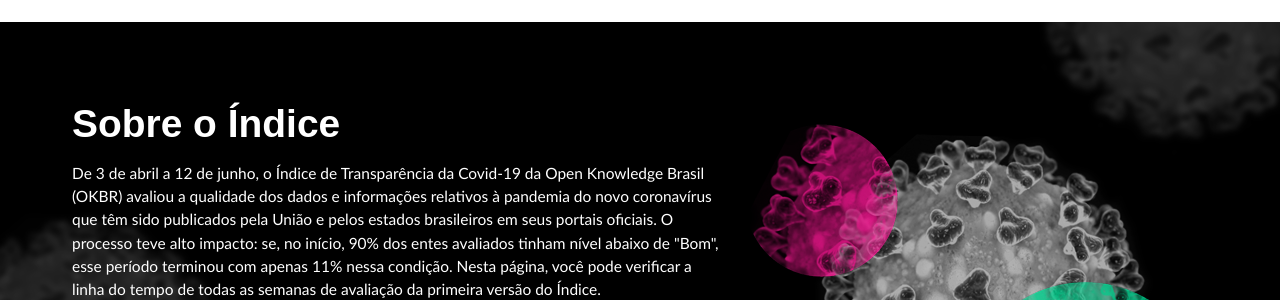
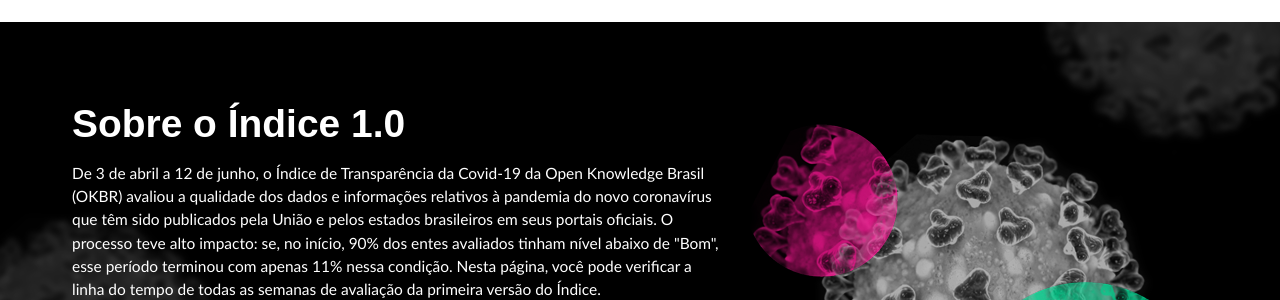
Before and after one commit to okfn-brasil/transparenciacovid19, a Jekyll site: the page built from v1/index.html, in a window 1280 px wide and 900 px high, scrolled down 2014 px. Shown: the part 158-458 px from the top of the window. Built offline with Jekyll 4.4.1, drawn with Linux system fonts in a browser that asks for light colours; some web fonts are replaced.

Commit message:
Alter indice v2 to use current navbar

```diff
--- a/v1/index.html
+++ b/v1/index.html
@@ -1,3 +1,5 @@
+---
+---
 <!DOCTYPE html>
 <html lang="pt_br">
 <head>
@@ -20,42 +22,7 @@
     <link rel="stylesheet" href="./build/style.css">
 </head>
 <body>
-    <header class="top-bar">
-        <nav class="container-fluid wrap">
-            <input type="checkbox" class="btn-menu">
-            <ul>
-                <img class="anm" data-speed-x="-0.5" data-speed-y="1" data-speed-scale="1" data-speed-rotate="1" src="./assets/images/corona-magenta.png">
-                <img class="anm" data-speed-x="2" data-speed-y="-1" data-speed-scale="1" data-speed-rotate="1" src="./assets/images/corona-verde.png">
-                <li><a href="../">Inicio</a></li>
-                <li><a href="../boletins.html">Boletins</a></li>
-                <li><a href="../midia.html">Na mídia</a></li>
-                <li><a href="../metodologia.html">Metodologia</a></li>
-                <li>
-                    <input type="checkbox" name="dropdown" id="dropdown-bases">
-                    <label for="dropdown-bases">Bases de dados</label>
-                    <ul>
-                        <li><a href="https://docs.google.com/spreadsheets/d/1Ol_cMNdOA90hndREuGjkKler1xbmsLksWQAuZmJpBJE/edit?usp=sharing" target="_blank" >Estados</a></li>
-                        <li><a href="https://docs.google.com/spreadsheets/d/1nX-jt-dgQ1Q5Ke9zXr-dQxC9lAxQy0Zac8WHCyb3zKc/edit?usp=sharing" target="_blank">Capitais</a></li>
-                    </ul>
-                </li>
-                <li><a href="../toolkits.html">Toolkits</a></li>
-                <li><a href="../entrevistas.html">Entrevistas</a></li>
-                <li><a href="../sobre.html">Sobre</a></li>
-                <li>
-                    <input type="checkbox" name="dropdown" id="dropdown-versao">
-                    <label for="dropdown-versao" class="ativo">Versão anterior</label>
-                    <ul>
-                        <li><a href="../v1">Mapa</a></li>
-                        <li><a href="https://transparenciacovid19.ok.org.br/files/Nota_Metodologica_Transparencia_da_Covid-19V.3.pdf" target="_blank">Metodologia</a></li>
-                        <li><a href="https://docs.google.com/spreadsheets/d/18z8H9sR13HDQ007kCKJRJ_Y9gNCacjHRPW9j28aRlUk/edit#gid=793093003" target="_blank">Base de dados</a></li>
-                    </ul>
-                </li>
-            </ul>
-            <div class="logo-wrapper">
-                <a href="https://www.ok.org.br/" target="_blank" class="logo"></a>
-            </div>
-        </nav>
-    </header>
+    {% include navbar.html %}
 
     <main>
         <!-- Abertura -->
@@ -199,7 +166,7 @@
             <div class="container-fluid wrap">
                 <div class="row">
                     <div class="col-xs-12 col-md-7 relative z2">
-                        <h3 class="t6 w700 mb1 tcb">Sobre o Índice</h3>
+                        <h3 class="t6 w700 mb1 tcb">Sobre o Índice 1.0</h3>
                         <p class="t3 tcb ff1 w400 lh1-50">De 3 de abril a 12 de junho, o Índice de Transparência da Covid-19 da Open Knowledge Brasil (OKBR) avaliou a qualidade dos dados e informações relativos à pandemia do novo coronavírus que têm sido publicados pela União e pelos estados brasileiros em seus portais oficiais. O processo teve alto impacto: se, no início, 90% dos entes avaliados tinham nível abaixo de "Bom", esse período terminou com apenas 11% nessa condição. Nesta página, você pode verificar a linha do tempo de todas as semanas de avaliação da primeira versão do Índice.</p>
                         <a href="https://transparenciacovid19.ok.org.br/files/Nota_Metodologica_Transparencia_da_Covid-19V.3.pdf" target="_blank" class="btn-txt">NOTA METODOLÓGICA 1.0</a><br>
                         <a href="https://docs.google.com/spreadsheets/d/18z8H9sR13HDQ007kCKJRJ_Y9gNCacjHRPW9j28aRlUk/edit#gid=793093003" target="_blank" class="btn-txt">BASE DE DADOS 1.0</a>
```
